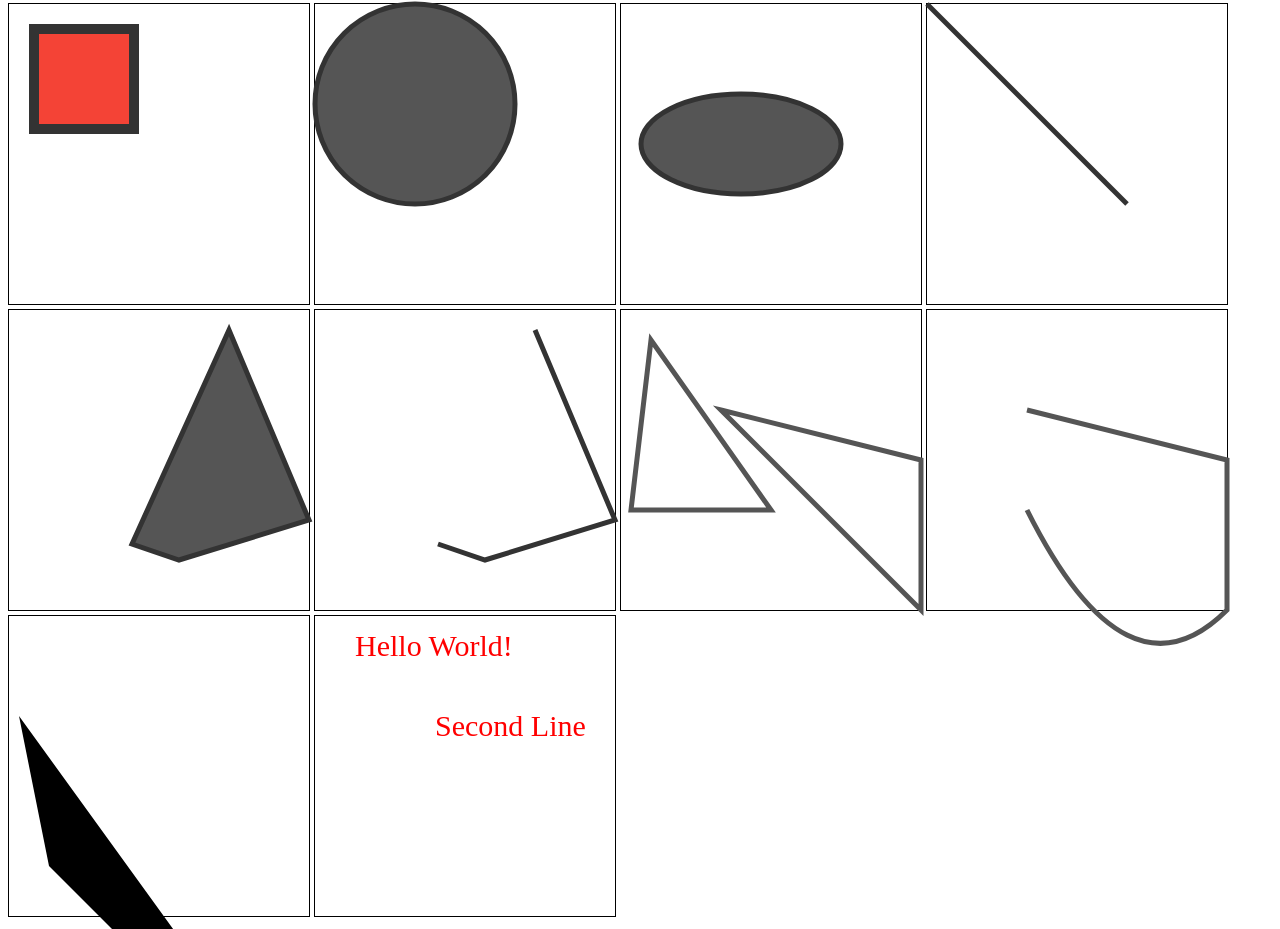
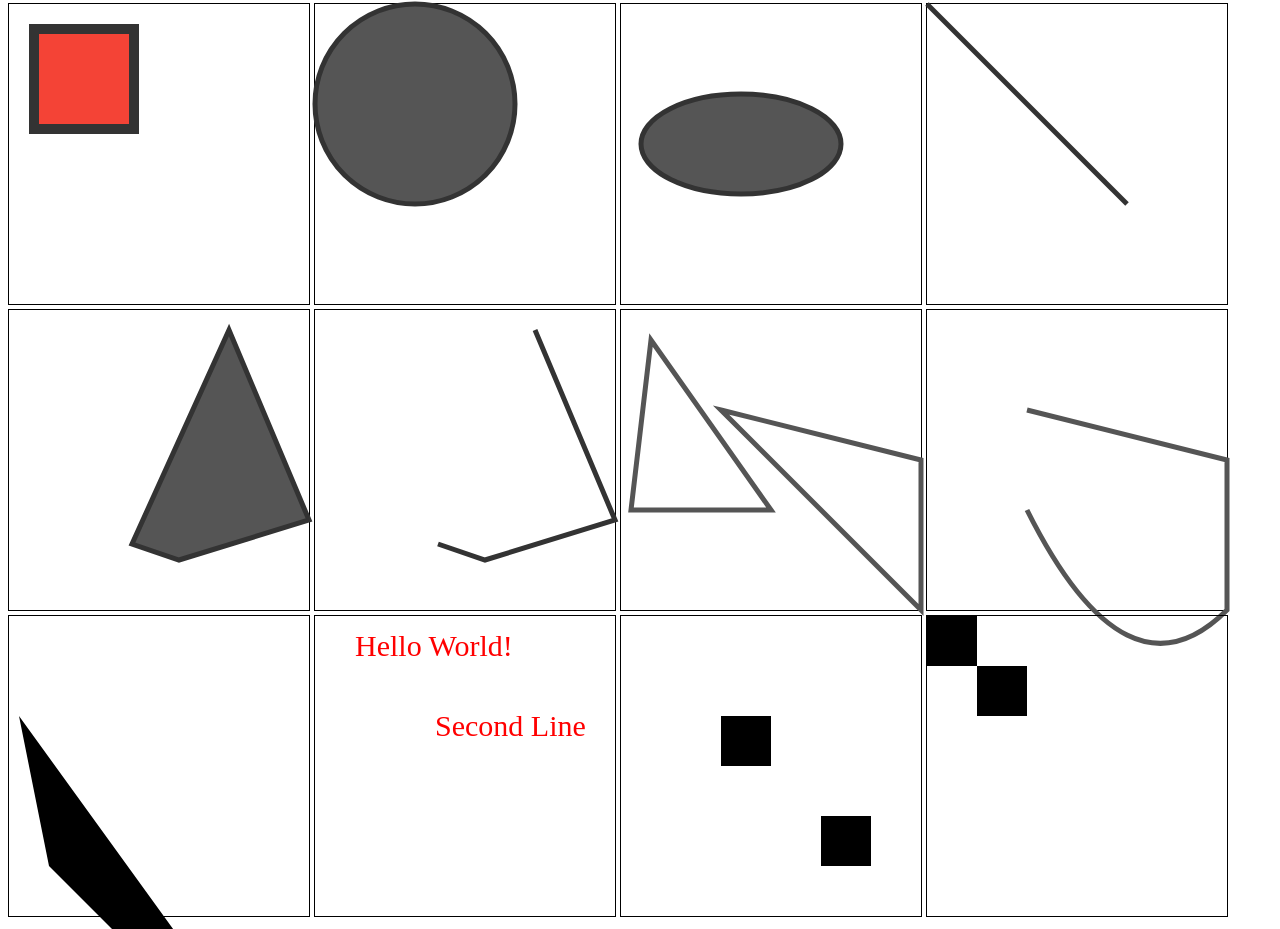
Before and after one commit to mmacdonald1/D3-intro, a website: page index.html in a window 1280 px wide. Shown: the part 77-1006 px from the top of the page. Drawn offline with Linux system fonts and the light colour scheme.

Commit message:
defs and groups

```diff
--- a/index.html
+++ b/index.html
@@ -129,6 +129,26 @@
             </text>
         </a>
     </svg>
+    <svg class = "container">
+        <defs>
+            <rect id= "defs" width= "50" height = "50" x="0" y="0"></rect>
+        </defs>
+
+        <use xlink:href="#defs" x="100" y="100"></use>
+        <use xlink:href="#defs" x="200" y="200"></use>
+    </svg>
+        <svg class = "container">
+        <defs>
+           <g id= "def">
+            <rect  width= "50" height = "50" x="0" y="0"></rect>
+            <rect  width= "50" height = "50" x="50" y="50"></rect>
+
+           </g>
+        </defs>
+
+        <use xlink:href="#def"></use>
+
+    </svg>
 </body>
 
 <script>
```
